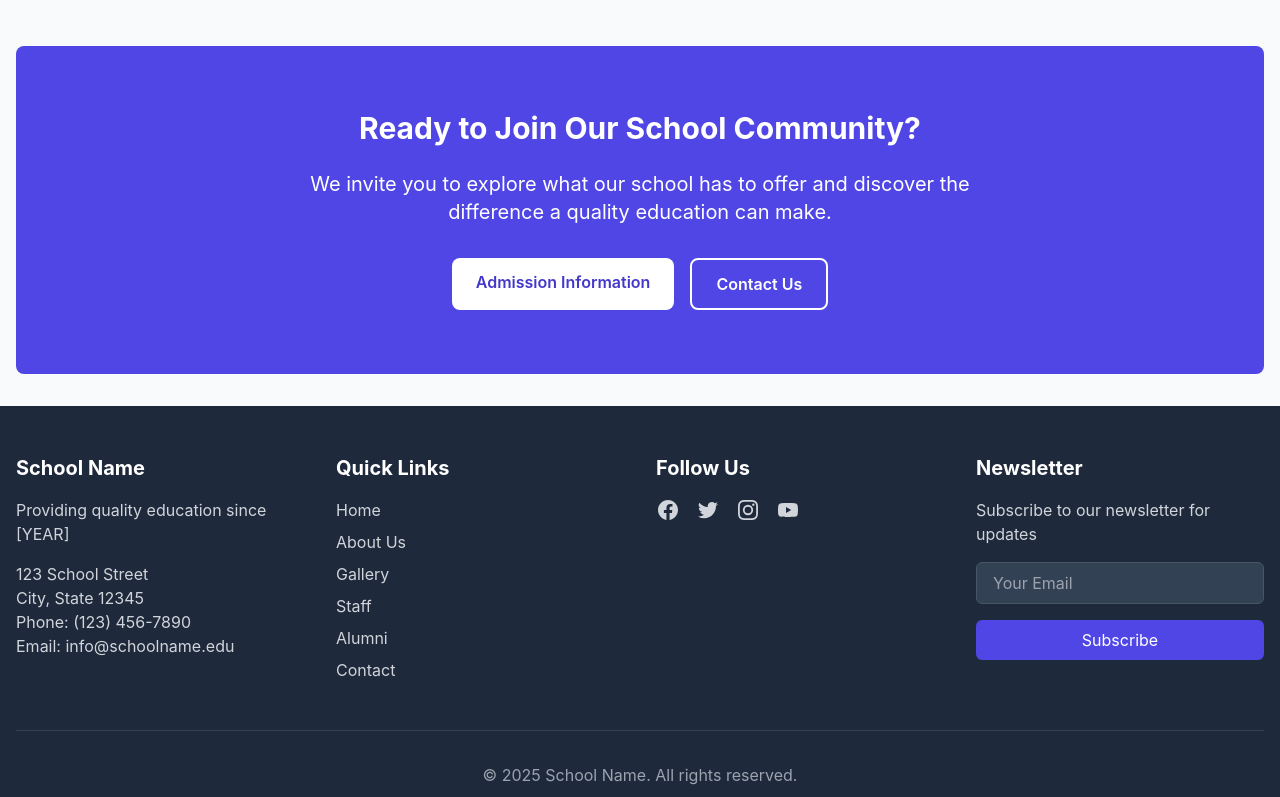
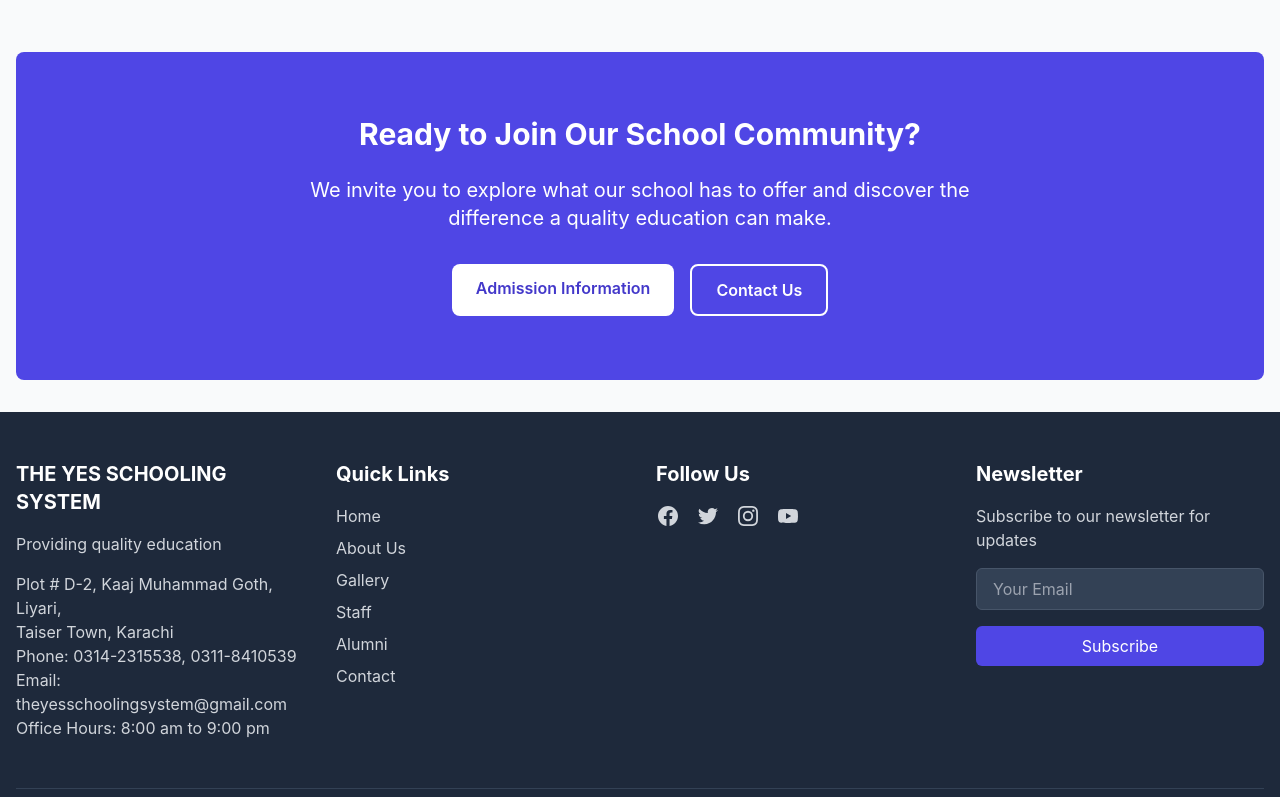
Before and after one commit to M-Sameer-Khan/School-Website, a React (Create React App) app in the folder client/: page / in a window 1280 px wide. Shown: the part 2000-2797 px from the top of the page. Built offline with nearby package versions, Linux system fonts and the light colour scheme.

Commit message:
Update school name to THE YES SCHOOLING SYSTEM and add logo and contact information

```diff
--- a/client/src/components/layout/Footer.js
+++ b/client/src/components/layout/Footer.js
@@ -10,13 +10,14 @@ const Footer = () => {
         <div className="grid grid-cols-1 md:grid-cols-3 lg:grid-cols-4 gap-8">
           {/* School Information */}
           <div>
-            <h3 className="text-xl font-bold mb-4">School Name</h3>
-            <p className="mb-4 text-gray-300">Providing quality education since [YEAR]</p>
+            <h3 className="text-xl font-bold mb-4">THE YES SCHOOLING SYSTEM</h3>
+            <p className="mb-4 text-gray-300">Providing quality education</p>
             <address className="not-italic text-gray-300">
-              <p>123 School Street</p>
-              <p>City, State 12345</p>
-              <p>Phone: (123) 456-7890</p>
-              <p>Email: info@schoolname.edu</p>
+              <p>Plot # D-2, Kaaj Muhammad Goth, Liyari,</p>
+              <p>Taiser Town, Karachi</p>
+              <p>Phone: 0314-2315538, 0311-8410539</p>
+              <p>Email: theyesschoolingsystem@gmail.com</p>
+              <p>Office Hours: 8:00 am to 9:00 pm</p>
             </address>
           </div>
 
@@ -108,7 +109,7 @@ const Footer = () => {
         {/* Bottom Footer */}
         <div className="mt-12 pt-8 border-t border-secondary-700 text-center">
           <p className="text-gray-400">
-            &copy; {currentYear} School Name. All rights reserved.
+            &copy; {currentYear} THE YES SCHOOLING SYSTEM. All rights reserved.
           </p>
           <div className="mt-2 flex justify-center space-x-4 text-sm text-gray-400">
             <Link to="/privacy" className="hover:text-white transition-colors duration-300">
--- a/client/src/components/layout/Header.js
+++ b/client/src/components/layout/Header.js
@@ -45,7 +45,8 @@ const Header = () => {
         <div className="flex items-center justify-between">
           {/* Logo */}
           <Link to="/" className="flex items-center space-x-3">
-            <span className="text-2xl font-bold text-primary-700">School Name</span>
+            <img src="/logo.png" alt="THE YES SCHOOLING SYSTEM" className="h-12" />
+            <span className="text-xl font-bold text-primary-700">THE YES SCHOOLING SYSTEM</span>
           </Link>
 
           {/* Desktop Menu */}
```
Also changed, not shown: client/public/logo.png (added).
